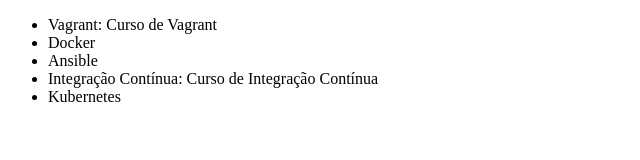
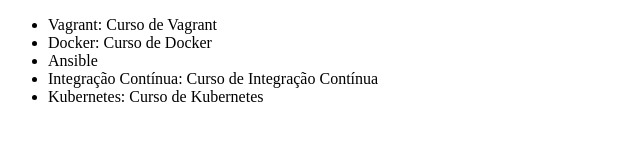
Before and after one commit to Urkandir/curso-alura, a plain HTML site: page index.html in a window 1280 px wide. Shown: the whole page, without its empty margins (0-640 px from the left). Drawn offline with Linux system fonts and the light colour scheme.

Commit message:
Adicionada descrição de curso de Docker

```diff
--- a/index.html
+++ b/index.html
@@ -7,10 +7,10 @@
 <body>
     <ul>
         <li>Vagrant: Curso de Vagrant</li>
-        <li>Docker</li>
+        <li>Docker: Curso de Docker</li>
         <li>Ansible</li>
         <li>Integração Contínua: Curso de Integração Contínua</li>
-		<li>Kubernetes</li>
+		<li>Kubernetes: Curso de Kubernetes</li>
     </ul>
 </body>
 </html>
```
